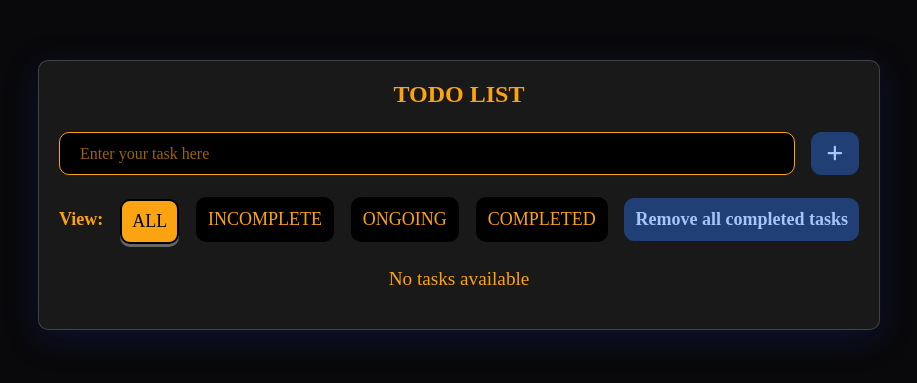
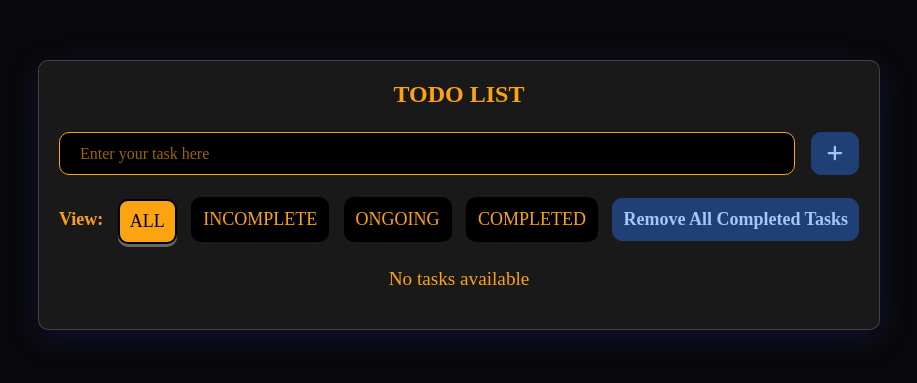
Before and after one commit to baonguyen2002/to-do-list-react, a React (Vite) app: page / in a window 1280 px wide. Shown: the part 213-596 px from the top of the page, without its empty margins (181-1098 px from the left). Built offline with nearby package versions, Linux system fonts and the light colour scheme.

Commit message:
Update TaskList.jsx
Turn non capital word into capital

```diff
--- a/src/components/TaskList.jsx
+++ b/src/components/TaskList.jsx
@@ -44,7 +44,7 @@ export default function TaskList({
           className="completed-delete-button"
           onClick={() => deleteAllCompletedTasks()}
         >
-          Remove all completed tasks
+          Remove All Completed Tasks
         </button>
       </div>
 
```
